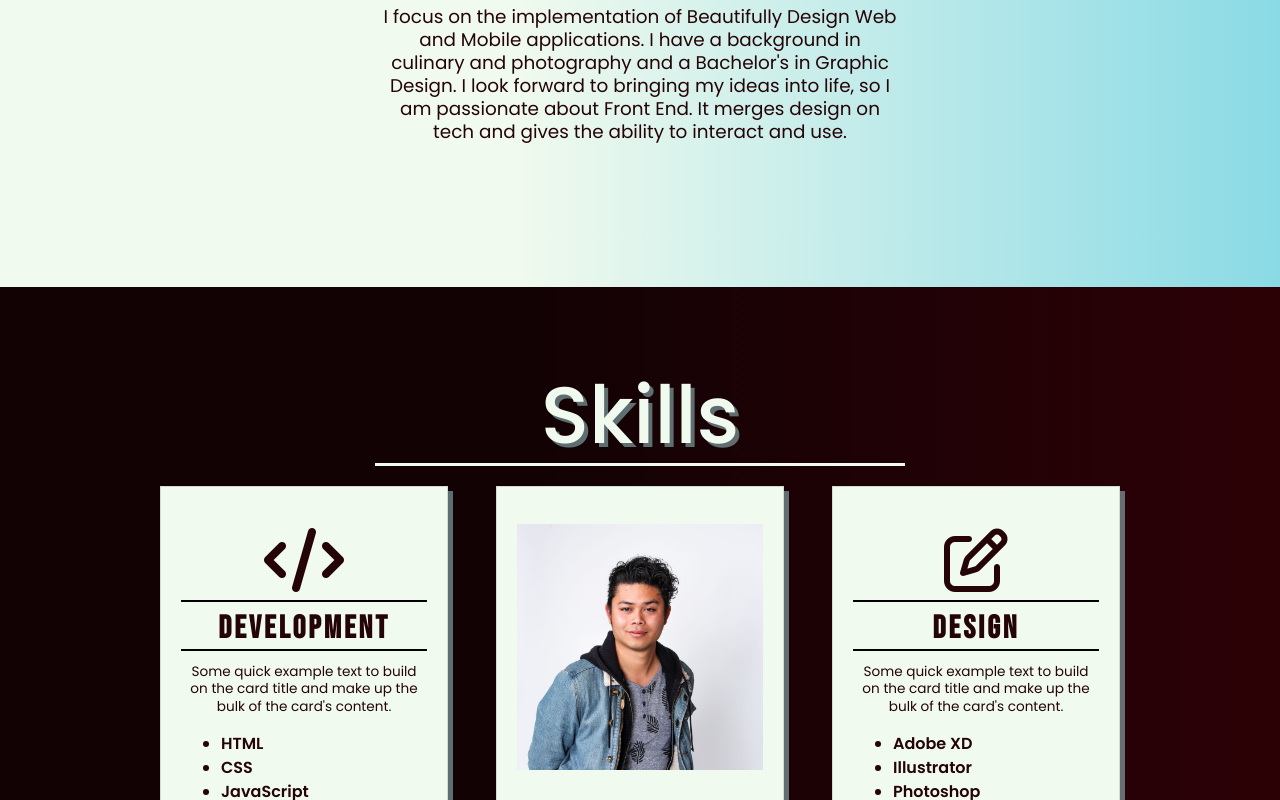
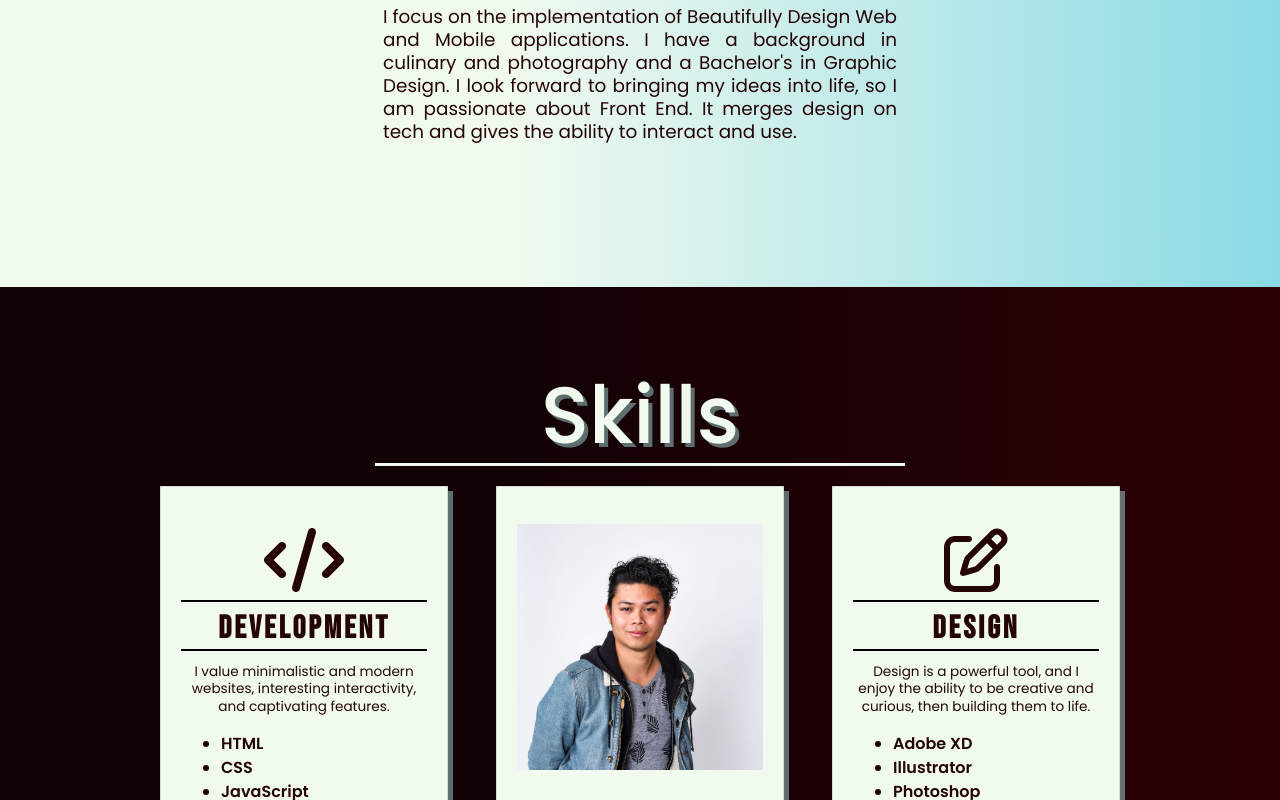
Before and after one commit to Cjir/Cjir.github.io, a website: page index.html in a window 1280 px wide. Shown: the part 525-1325 px from the top of the page. Drawn offline with nearby package versions, Linux system fonts and the light colour scheme.

Commit message:
text and content edit

```diff
--- a/index.html
+++ b/index.html
@@ -54,14 +54,14 @@
                 <h2 id="title" class="text-center">Front End</h2>
                 <h2 id="role" class="text-center">Developer and Designer</h2>
                 <div id="divider"></div>
-                <p class="text-center">I focus on the implementation of Beautifully Design Web and Mobile applications.
+                <p class="text-justify">I focus on the implementation of Beautifully Design Web and Mobile applications.
                     I have a background in culinary and photography and a Bachelor's in Graphic Design. I look forward
                     to bringing my ideas into life, so I am passionate about Front End. It merges design on tech and
                     gives the ability to interact and use.</p>
             </div>
         </div>
     </div>
-    <div  id="skill" class="container-fluid nightwrapper">
+    <div id="skill" class="container-fluid nightwrapper">
 
         <div id="skillsheader" class="row">
             <div class="col">
@@ -75,10 +75,7 @@
                     <div class="card-body">
                         <h2 id="cardicon" class="card-top text-center mt-3"><i class="fa fa-code"></i></h2>
                         <h2 class="card-title text-center">Development</h2>
-                        <p class="card-text text-center">Some quick example text to build on the card title
-                            and make up the bulk
-                            of
-                            the card's content.</p>
+                        <p class="card-text text-center">I value minimalistic and modern websites, interesting interactivity, and captivating features.</p>
                         <ul>
                             <li>HTML</li>
                             <li>CSS</li>
@@ -101,10 +98,7 @@
                     <div class="card-body">
                         <h2 id="cardicon" class="card-top text-center mt-3"><i class="fa fa-edit"></i></h2>
                         <h2 class="card-title text-center">Design</h2>
-                        <p class="card-text text-center">Some quick example text to build on the card title
-                            and make up the bulk
-                            of
-                            the card's content.</p>
+                        <p class="card-text text-center">Design is a powerful tool, and I enjoy the ability to be creative and curious, then building them to life.</p>
                         <ul>
                             <li>
                                 Adobe XD
@@ -127,7 +121,7 @@
             </div>
         </div>
     </div>
-    <div  id="portfolio" class="container-fluid">
+    <div id="portfolio" class="container-fluid">
         <div id="portfolioheader" class="row">
             <div class="col">
                 <h2 class="text-center">Portfolio</h2>
@@ -140,12 +134,15 @@
 
                     <div class="card-body">
                         <h2 class="card-title">CreatorHub</h2>
-                        <p class="card-text">Dashboard creation, with cards, and assests design with a uniform brand identity.<br>
-                        Tools Used: HTML, CSS, Bootstrap</p>
+                        <p class="card-text">Dashboard creation, with cards, and assests design with a uniform brand
+                            identity.<br>
+                            Tools Used: HTML, CSS, Bootstrap</p>
                     </div>
                     <div class="card-footer">
-                        <a target="_blank" href="https://cjir.github.io/DashboardProject/" class="btn"><i class="fa fa-link"></i></a>
-                        <a target="_blank" href="https://github.com/Cjir/DashboardProject" class="btn"><i class="fa fa-github"></i></a>
+                        <a target="_blank" href="https://cjir.github.io/DashboardProject/" class="btn"><i
+                                class="fa fa-link"></i></a>
+                        <a target="_blank" href="https://github.com/Cjir/DashboardProject" class="btn"><i
+                                class="fa fa-github"></i></a>
                     </div>
 
                 </div>
@@ -155,10 +152,12 @@
                     <img class="card-img-top" src="img/traversehill.png" alt="Card image cap">
                     <div class="card-body">
                         <h5 class="card-title">Traversehill</h5>
-                        <p class="card-text">Login and Authentication React App, for a hiking and trails experience company.<br>Tools Used: React, Apollo</p>
+                        <p class="card-text">Login and Authentication React App, for a hiking and trails experience
+                            company.<br>Tools Used: React, Apollo</p>
                     </div>
                     <div class="card-footer">
-                        <a target="_blank" href="https://github.com/Cjir/TraverseHillLoginRegister" class="btn"><i class="fa fa-github"></i></a>
+                        <a target="_blank" href="https://github.com/Cjir/TraverseHillLoginRegister" class="btn"><i
+                                class="fa fa-github"></i></a>
                     </div>
                 </div>
             </div>
@@ -168,7 +167,8 @@
                     <div class="card-body">
                         <h5 class="card-title">Posting React App</h5>
                         <p class="card-text">
-                            React App that generates new live feeds. Upload images, Comments and other information.<br/>Tools Used: React, Reactstrap
+                            React App that generates new live feeds. Upload images, Comments and other
+                            information.<br />Tools Used: React, Reactstrap
                         </p>
                     </div>
                     <div class="card-footer">
@@ -186,8 +186,10 @@
                             the card's content.</p>
                     </div>
                     <div class="card-footer">
-                        <a target="_blank" href="https://cjir.github.io/creatorhub/main/yourspace.html" class="btn"><i class="fa fa-link"></i></a>
-                        <a target="_blank" href="https://github.com/Cjir/creatorhub" class="btn"><i class="fa fa-github"></i></a>
+                        <a target="_blank" href="https://cjir.github.io/creatorhub/main/yourspace.html" class="btn"><i
+                                class="fa fa-link"></i></a>
+                        <a target="_blank" href="https://github.com/Cjir/creatorhub" class="btn"><i
+                                class="fa fa-github"></i></a>
                     </div>
                 </div>
             </div>
@@ -204,12 +206,16 @@
                 <div class="row">
                     <div class="col-6">
                         <div class="card ml-auto">
-                            <input type="name" class="contactnameform" id="contactname" placeholder="First and Last Name">
+                            <form action="mailto:chrisjiroman@gmail.com" method="POST" enctype="multipart/form-data"
+                                name="EmailForm">
+                                <input type="name" class="contactnameform" id="contactname"
+                                    placeholder="First and Last Name">
 
-                            <input type="email" class="contactemailform" id="contactemail" placeholder="Email">
+                                <input type="email" class="contactemailform" id="contactemail" placeholder="Email">
 
-                            <textarea for="textarea" class="contacttextarea"></textarea>
-
+                                <textarea for="textarea" class="contacttextarea"></textarea>
+                                <input type="submit" class="btn" value="Submit">
+                            </form>
                         </div>
 
                     </div>
```
